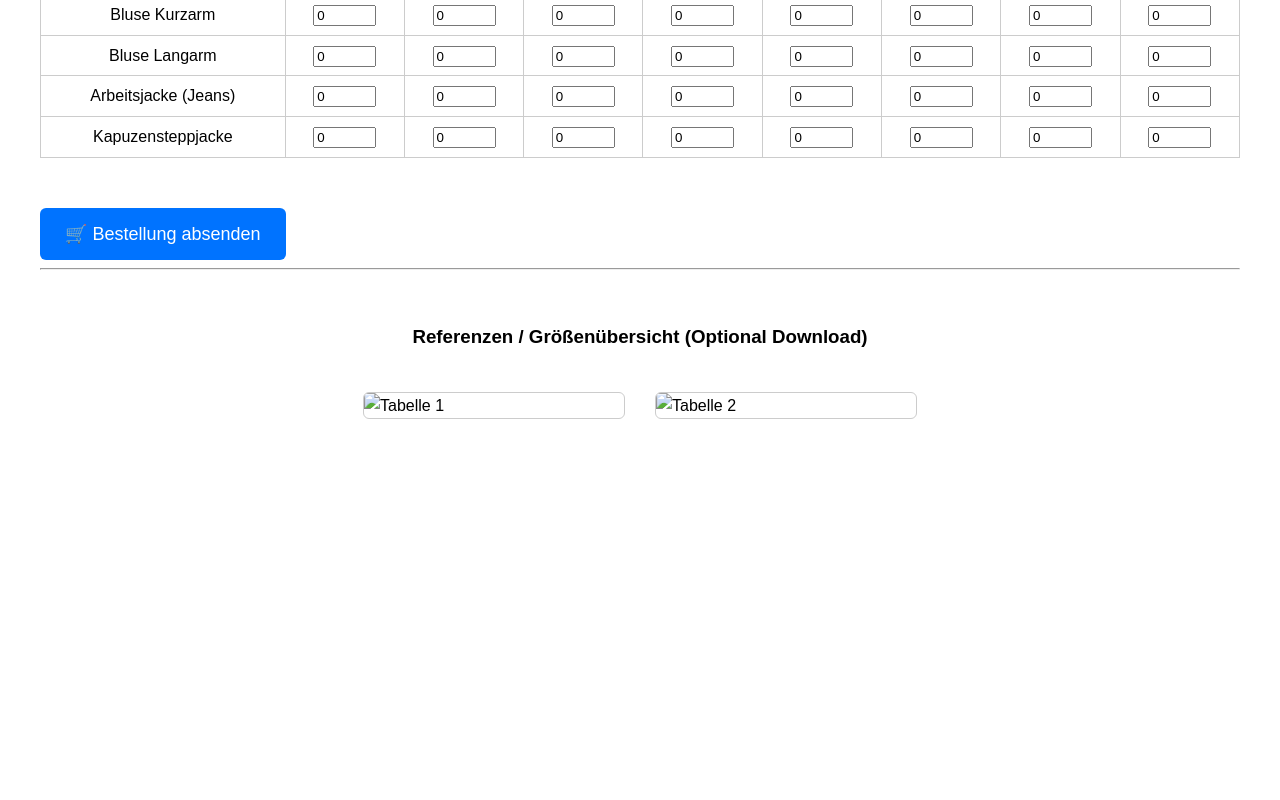
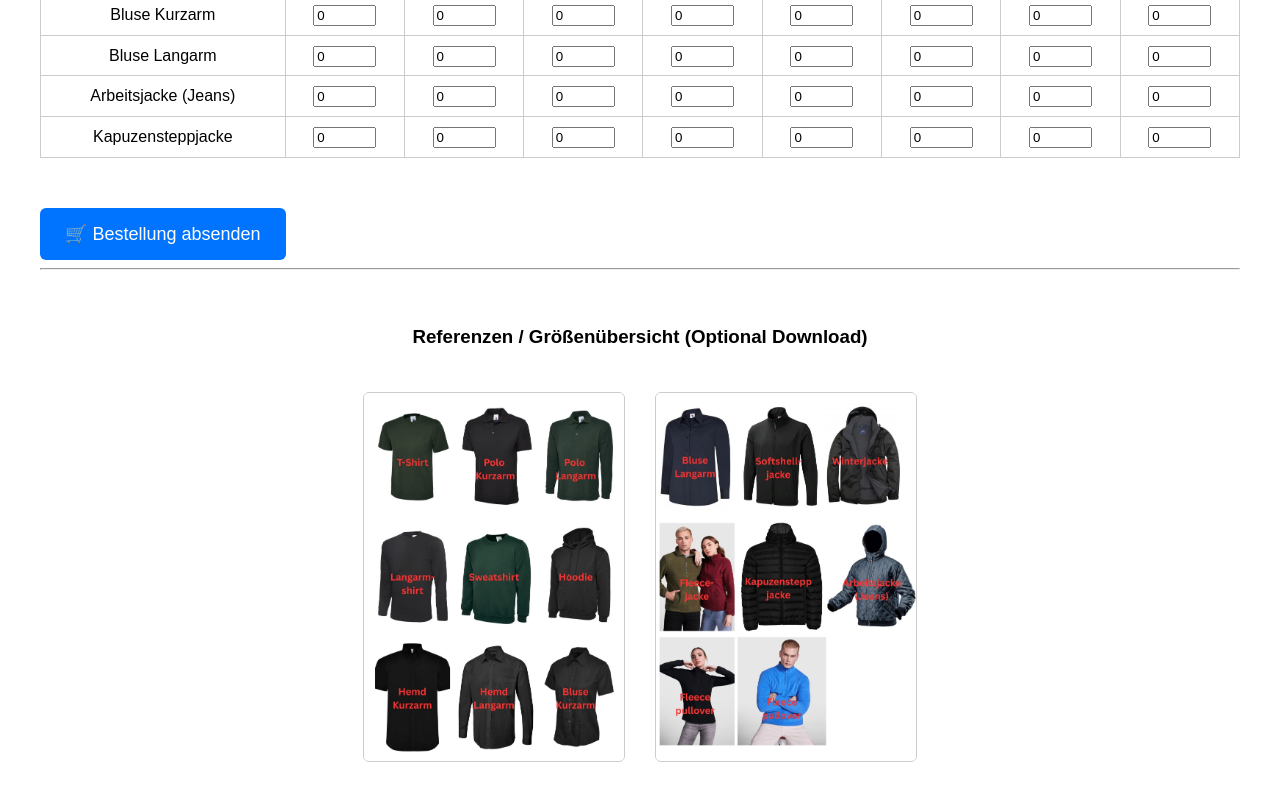
Before and after one commit to doreenthuersam-svg/arbeitskleidung-shop, a plain HTML site: page index.html in a window 1280 px wide. Shown: the part 2055-2855 px from the top of the page. Before the commit the page ends 2514 px from the top, so only its background shows below. Drawn offline with Linux system fonts and the light colour scheme.

Commit message:
Update index.html

```diff
--- a/index.html
+++ b/index.html
@@ -164,8 +164,8 @@ ${bestell.join("\n")}
 <!-- 🔻 Bilder unter dem Button -->
 <h3 style="text-align:center;">Referenzen / Größenübersicht (Optional Download)</h3>
 <div class="banner-box">
-    <img src="kopie_A4.png" alt="Tabelle 1">
-    <img src="kopie_A4_3.png" alt="Tabelle 2">
+    <img src="Seite1.jpg" alt="Tabelle 1">
+    <img src="Seite2.jpg" alt="Tabelle 2">
 </div>
 
 </body>
```
